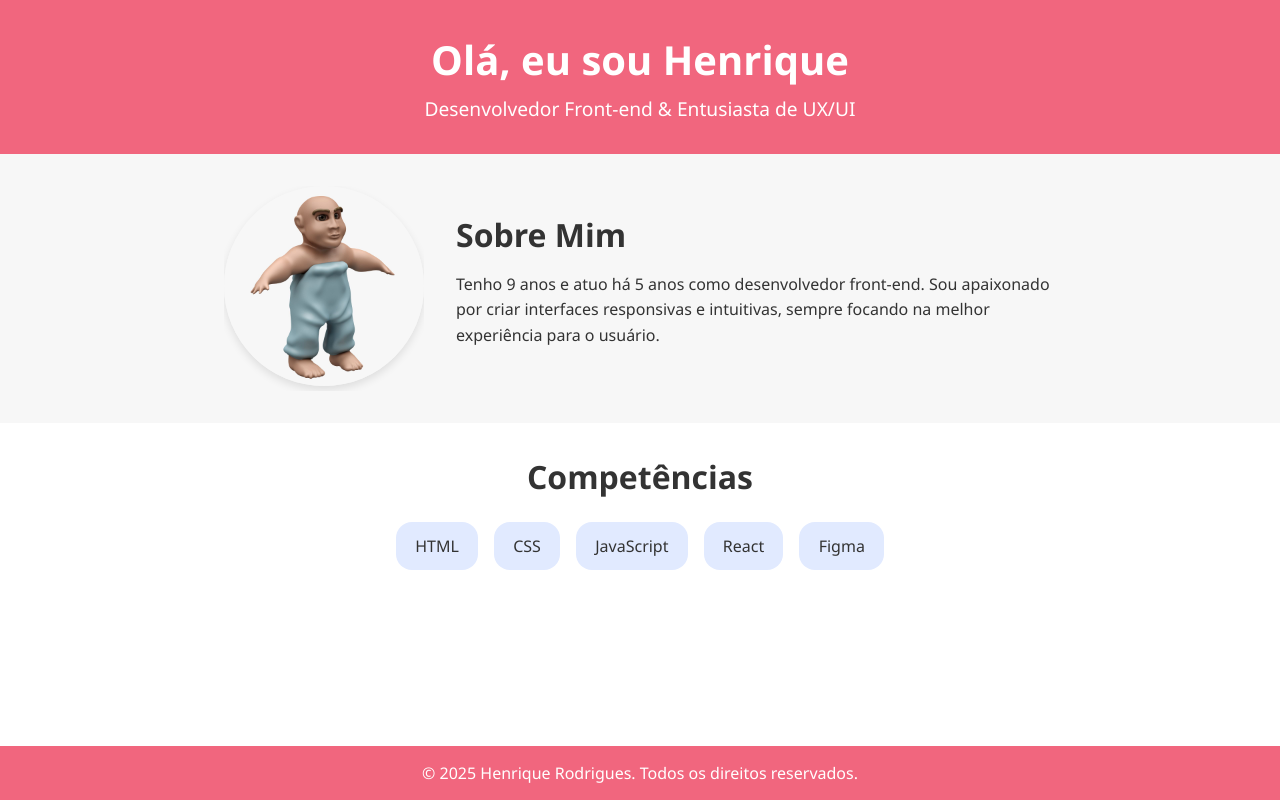
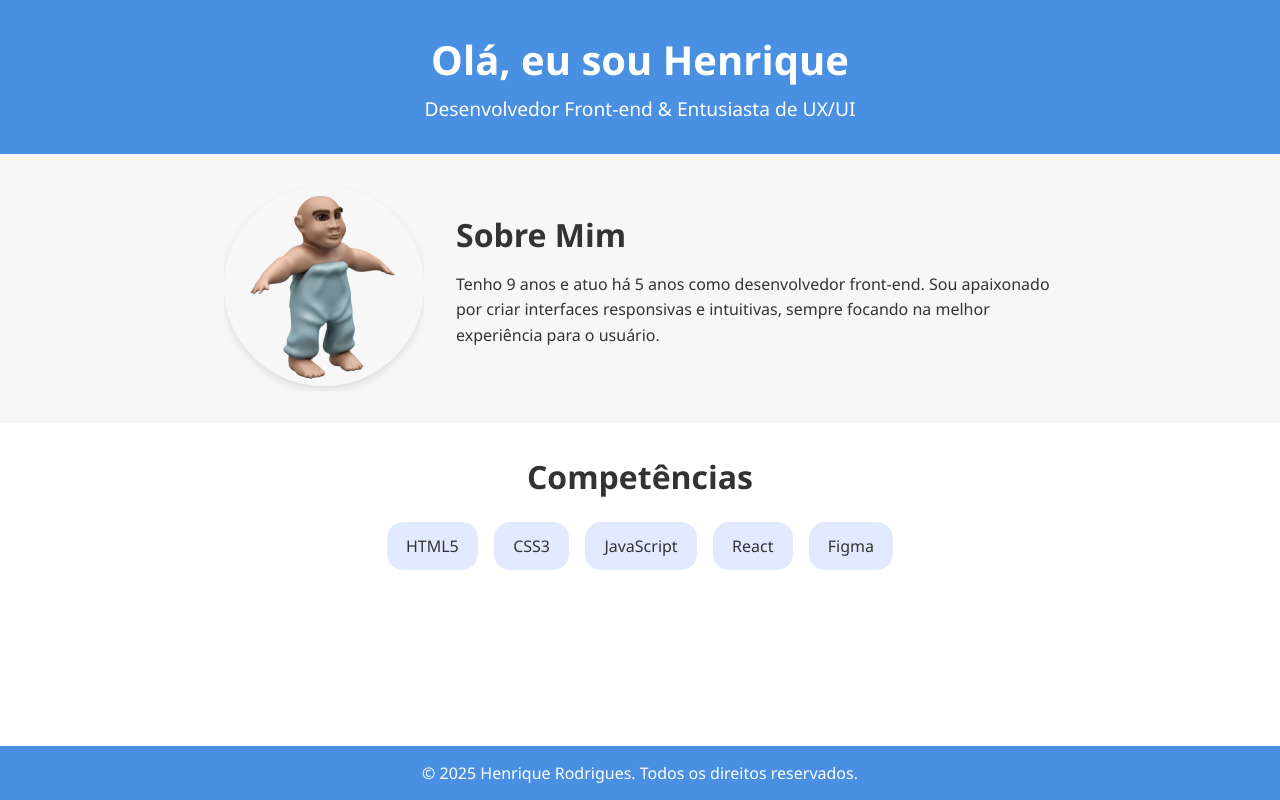
Before and after one commit to HenrBmp/portfolio-Henrique, a plain HTML site: page index.html in a window 1280 px wide. Drawn offline with Linux system fonts and the light colour scheme.

Commit message:
Revert "cor principal e competencias"
This reverts commit 46e189fd3e3eaad649c701455df723f6d9fe2528.

```diff
--- a/index.html
+++ b/index.html
@@ -30,8 +30,8 @@
     <section class="competencias">
       <h2>Competências</h2>
       <div class="lista-competencias">
-        <div class="item-competencia">HTML</div>
-        <div class="item-competencia">CSS</div>
+        <div class="item-competencia">HTML5</div>
+        <div class="item-competencia">CSS3</div>
         <div class="item-competencia">JavaScript</div>
         <div class="item-competencia">React</div>
         <div class="item-competencia">Figma</div>
--- a/style.css
+++ b/style.css
@@ -18,7 +18,7 @@ body {
 }
 
 .cabecalho {
-  background: #f1667e;
+  background: #4a90e2;
   color: #fff;
   text-align: center;
   padding: 2rem 1rem;
@@ -93,7 +93,7 @@ body {
 .rodape {
   text-align: center;
   padding: 1rem;
-  background: #f1667e;
+  background: #4a90e2;
   color: #fff;
   margin-top: auto;
 }
```
